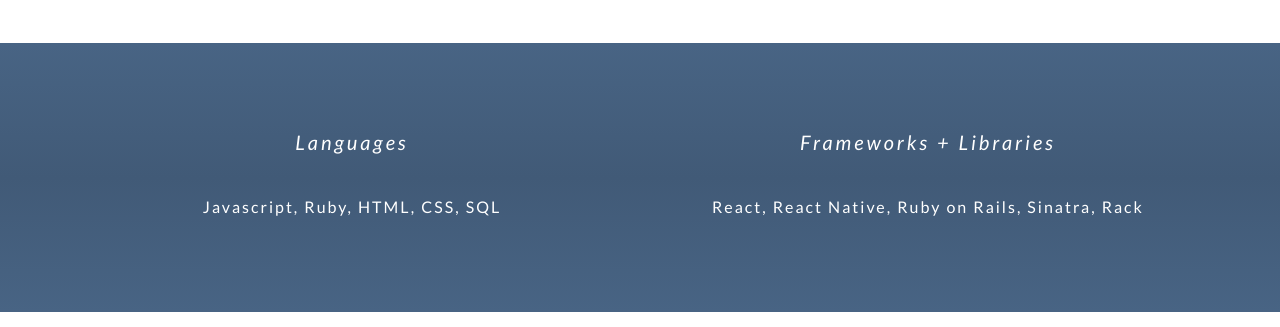
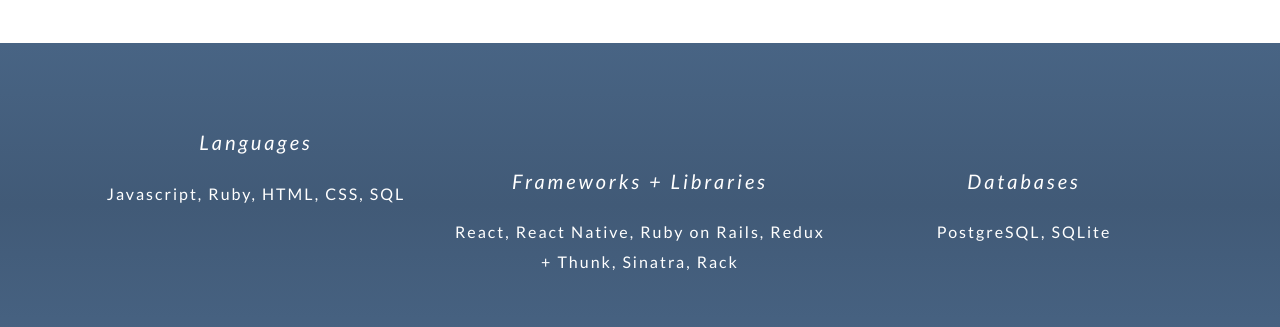
Before and after one commit to PaulElis/paulelis, a React (Create React App) app: page / in a window 1280 px wide. Shown: the part 880-1207 px from the top of the page. Built offline with nearby package versions, Linux system fonts and the light colour scheme.

Commit message:
added databases to skills

```diff
--- a/src/components/Skills.js
+++ b/src/components/Skills.js
@@ -27,7 +27,14 @@
         <div className='skills-section'>
             <div className='skills-title' id='skills-title-2'>Frameworks + Libraries</div>
             <div className='skills-list'>
-              React, React Native, Ruby on Rails, Sinatra, Rack
+              React, React Native, Ruby on Rails, Redux + Thunk, Sinatra, Rack
+            </div>
+        </div>
+
+        <div className='skills-section'>
+            <div className='skills-title' id='skills-title-2'>Databases</div>
+            <div className='skills-list'>
+              PostgreSQL, SQLite
             </div>
         </div>
 
--- a/src/styles/skills.css
+++ b/src/styles/skills.css
@@ -25,18 +25,12 @@
   padding: 7% 5% 0% 5%;
 }
 
-@media (min-width: 768px) {
-
-}
-
 @media (min-width: 992px) {
 #skills-component{
   padding: 7% 0% 7% 0%;
 }
 
 div#skills-grid{
-  display: grid;
-  grid-template-columns: 1fr 1fr;
   padding: 0% 5% 0% 5%;
 }
 
@@ -59,3 +53,16 @@
   padding: 7% 0% 0% 0%;
 }
 }
+
+@media (min-width: 1200px) {
+div#skills-grid{
+  display: grid;
+  grid-template-columns: 1fr 1fr 1fr;
+  padding: 0% 5% 0% 5%;
+}
+
+div#skills-title-2.skills-title{
+  padding-top: 10%;
+}
+
+}
```
